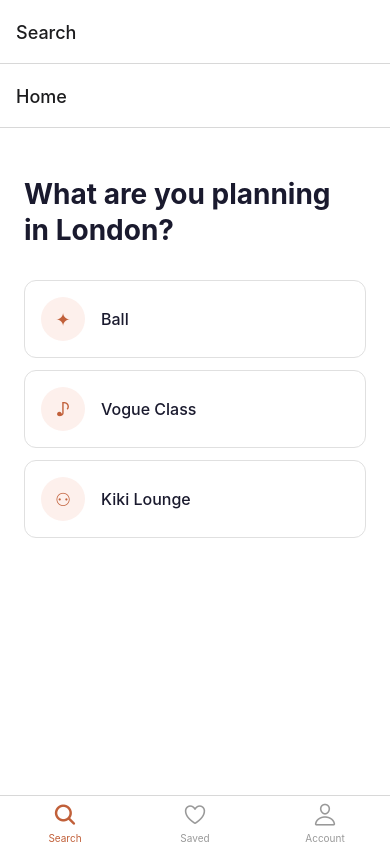
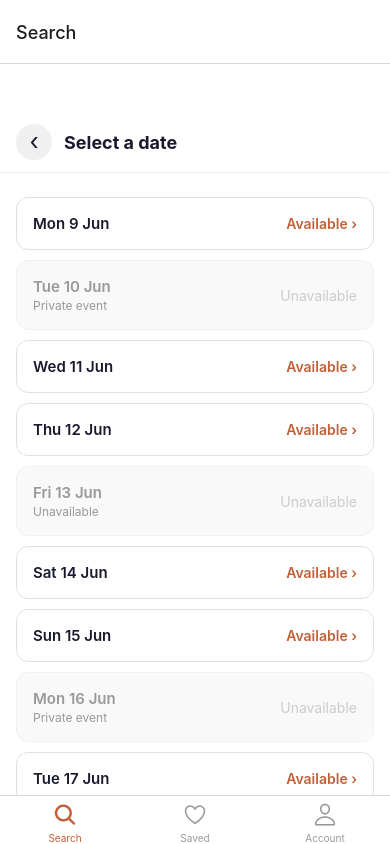
Before and after one commit to NicolasRiley/BallroomNearMe, a React Native app: screen /DatePicker in a window 390 px wide. Built offline with nearby package versions, Linux system fonts and the light colour scheme.

Commit message:
Booking Flow: Date Picker + Booking Summary

```diff
--- a/App.tsx
+++ b/App.tsx
@@ -11,6 +11,8 @@ import SavedScreen from './src/screens/SavedScreen'
 import AccountScreen from './src/screens/AccountScreen'
 import PaymentsScreen from './src/screens/PaymentsScreen'
 import BookingHistoryScreen from './src/screens/BookingHistoryScreen'
+import DatePickerScreen from './src/screens/DatePickerScreen'
+import BookingSummaryScreen from './src/screens/BookingSummaryScreen'
 
 const Tab = createBottomTabNavigator()
 const Stack = createNativeStackNavigator()
@@ -22,6 +24,8 @@ function SearchStack() {
       <Stack.Screen name="VenueList" component={VenueListScreen} />
       <Stack.Screen name="VenueDetail" component={VenueDetailScreen} options={{ headerShown: false }} />
       <Stack.Screen name="VenueMap" component={VenueMapScreen} />
+      <Stack.Screen name="DatePicker" component={DatePickerScreen} options={{ headerShown: false }} />
+      <Stack.Screen name="BookingSummary" component={BookingSummaryScreen} options={{ headerShown: false }} />
     </Stack.Navigator>
   )
 }
--- /dev/null
+++ b/src/screens/BookingSummaryScreen.tsx
@@ -0,0 +1,194 @@
+import { View, Text, TouchableOpacity, StyleSheet, Alert } from 'react-native'
+import { useNavigation, useRoute } from '@react-navigation/native'
+import { NativeStackNavigationProp } from '@react-navigation/native-stack'
+import { venues } from '../data/venues'
+
+const DEFAULT_HOURS = 4
+
+export default function BookingSummaryScreen() {
+  const navigation = useNavigation<NativeStackNavigationProp<any>>()
+  const route = useRoute<any>()
+  const { venueId, date } = route.params
+  const venue = venues.find(v => v.id === venueId)
+
+  if (!venue) return null
+
+  const subtotal = venue.pricePerHour * DEFAULT_HOURS
+  const serviceFee = Math.round(subtotal * 0.12)
+  const total = subtotal + serviceFee
+
+  const handleConfirm = () => {
+    Alert.alert(
+      'Request sent!',
+      `Your booking request for ${venue.name} on ${date} has been sent. The host will respond within ${venue.responseTime.toLowerCase().replace('usually responds ', '')}.`,
+      [{ text: 'OK', onPress: () => navigation.navigate('Home') }]
+    )
+  }
+
+  return (
+    <View style={styles.container}>
+      <View style={styles.header}>
+        <TouchableOpacity style={styles.backButton} onPress={() => navigation.goBack()}>
+          <Text style={styles.backButtonText}>‹</Text>
+        </TouchableOpacity>
+        <Text style={styles.title}>Booking summary</Text>
+      </View>
+
+      <View style={styles.content}>
+        <View style={styles.card}>
+          <Text style={styles.venueName}>{venue.name}</Text>
+          <Text style={styles.venueArea}>{venue.area}</Text>
+        </View>
+
+        <View style={styles.card}>
+          <Text style={styles.sectionTitle}>Date</Text>
+          <Text style={styles.value}>{date}</Text>
+        </View>
+
+        <View style={styles.card}>
+          <Text style={styles.sectionTitle}>Duration</Text>
+          <Text style={styles.value}>{DEFAULT_HOURS} hours (default hire block)</Text>
+        </View>
+
+        <View style={styles.card}>
+          <Text style={styles.sectionTitle}>Price breakdown</Text>
+          <View style={styles.priceRow}>
+            <Text style={styles.priceLabel}>£{venue.pricePerHour}/hr × {DEFAULT_HOURS} hrs</Text>
+            <Text style={styles.priceValue}>£{subtotal}</Text>
+          </View>
+          <View style={styles.priceRow}>
+            <Text style={styles.priceLabel}>Service fee (12%)</Text>
+            <Text style={styles.priceValue}>£{serviceFee}</Text>
+          </View>
+          <View style={styles.divider} />
+          <View style={styles.priceRow}>
+            <Text style={styles.totalLabel}>Total</Text>
+            <Text style={styles.totalValue}>£{total}</Text>
+          </View>
+        </View>
+      </View>
+
+      <View style={styles.footer}>
+        <TouchableOpacity style={styles.confirmButton} onPress={handleConfirm}>
+          <Text style={styles.confirmButtonText}>Send booking request</Text>
+        </TouchableOpacity>
+      </View>
+    </View>
+  )
+}
+
+const styles = StyleSheet.create({
+  container: {
+    flex: 1,
+    backgroundColor: '#f5f5f5',
+  },
+  header: {
+    flexDirection: 'row',
+    alignItems: 'center',
+    paddingTop: 60,
+    paddingHorizontal: 16,
+    paddingBottom: 12,
+    backgroundColor: '#fff',
+    borderBottomWidth: 1,
+    borderBottomColor: '#f0f0f0',
+  },
+  backButton: {
+    width: 36,
+    height: 36,
+    borderRadius: 18,
+    backgroundColor: '#f0f0f0',
+    justifyContent: 'center',
+    alignItems: 'center',
+    marginRight: 12,
+  },
+  backButtonText: {
+    fontSize: 24,
+    color: '#1a1a2e',
+    lineHeight: 28,
+  },
+  title: {
+    fontSize: 18,
+    fontWeight: '700',
+    color: '#1a1a2e',
+  },
+  content: {
+    flex: 1,
+    padding: 16,
+    gap: 12,
+  },
+  card: {
+    backgroundColor: '#fff',
+    borderRadius: 12,
+    padding: 16,
+    borderWidth: 1,
+    borderColor: '#e0e0e0',
+  },
+  venueName: {
+    fontSize: 17,
+    fontWeight: '700',
+    color: '#1a1a2e',
+  },
+  venueArea: {
+    fontSize: 14,
+    color: '#666',
+    marginTop: 2,
+  },
+  sectionTitle: {
+    fontSize: 13,
+    color: '#999',
+    fontWeight: '600',
+    marginBottom: 4,
+    textTransform: 'uppercase',
+    letterSpacing: 0.5,
+  },
+  value: {
+    fontSize: 15,
+    color: '#1a1a2e',
+    fontWeight: '500',
+  },
+  priceRow: {
+    flexDirection: 'row',
+    justifyContent: 'space-between',
+    marginBottom: 8,
+  },
+  priceLabel: {
+    fontSize: 14,
+    color: '#444',
+  },
+  priceValue: {
+    fontSize: 14,
+    color: '#444',
+  },
+  divider: {
+    height: 1,
+    backgroundColor: '#f0f0f0',
+    marginVertical: 8,
+  },
+  totalLabel: {
+    fontSize: 15,
+    fontWeight: '700',
+    color: '#1a1a2e',
+  },
+  totalValue: {
+    fontSize: 15,
+    fontWeight: '700',
+    color: '#1a1a2e',
+  },
+  footer: {
+    padding: 16,
+    backgroundColor: '#fff',
+    borderTopWidth: 1,
+    borderTopColor: '#f0f0f0',
+  },
+  confirmButton: {
+    backgroundColor: '#c1603a',
+    borderRadius: 12,
+    paddingVertical: 16,
+    alignItems: 'center',
+  },
+  confirmButtonText: {
+    color: '#fff',
+    fontSize: 16,
+    fontWeight: '600',
+  },
+})
--- /dev/null
+++ b/src/screens/DatePickerScreen.tsx
@@ -0,0 +1,148 @@
+import { View, Text, ScrollView, TouchableOpacity, StyleSheet } from 'react-native'
+import { useNavigation, useRoute } from '@react-navigation/native'
+import { NativeStackNavigationProp } from '@react-navigation/native-stack'
+import { venues } from '../data/venues'
+
+const DATES = [
+  { date: 'Mon 9 Jun', available: true },
+  { date: 'Tue 10 Jun', available: false, reason: 'Private event' },
+  { date: 'Wed 11 Jun', available: true },
+  { date: 'Thu 12 Jun', available: true },
+  { date: 'Fri 13 Jun', available: false, reason: 'Unavailable' },
+  { date: 'Sat 14 Jun', available: true },
+  { date: 'Sun 15 Jun', available: true },
+  { date: 'Mon 16 Jun', available: false, reason: 'Private event' },
+  { date: 'Tue 17 Jun', available: true },
+  { date: 'Wed 18 Jun', available: true },
+]
+
+export default function DatePickerScreen() {
+  const navigation = useNavigation<NativeStackNavigationProp<any>>()
+  const route = useRoute<any>()
+  const venueId = route.params?.venueId
+  const venue = venues.find(v => v.id === venueId)
+
+  return (
+    <View style={styles.container}>
+      <View style={styles.header}>
+        <TouchableOpacity style={styles.backButton} onPress={() => navigation.goBack()}>
+          <Text style={styles.backButtonText}>‹</Text>
+        </TouchableOpacity>
+        <Text style={styles.title}>Select a date</Text>
+      </View>
+
+      <Text style={styles.venueName}>{venue?.name}</Text>
+
+      <ScrollView contentContainerStyle={styles.list}>
+        {DATES.map(({ date, available, reason }) => (
+          <TouchableOpacity
+            key={date}
+            style={[styles.dateRow, !available && styles.dateRowUnavailable]}
+            onPress={() => {
+              if (available) {
+                navigation.navigate('BookingSummary', { venueId, date })
+              }
+            }}
+            activeOpacity={available ? 0.7 : 1}
+          >
+            <View>
+              <Text style={[styles.dateText, !available && styles.dateTextUnavailable]}>
+                {date}
+              </Text>
+              {!available && (
+                <Text style={styles.reasonText}>{reason}</Text>
+              )}
+            </View>
+            {available ? (
+              <Text style={styles.availableLabel}>Available ›</Text>
+            ) : (
+              <Text style={styles.unavailableLabel}>Unavailable</Text>
+            )}
+          </TouchableOpacity>
+        ))}
+      </ScrollView>
+    </View>
+  )
+}
+
+const styles = StyleSheet.create({
+  container: {
+    flex: 1,
+    backgroundColor: '#fff',
+  },
+  header: {
+    flexDirection: 'row',
+    alignItems: 'center',
+    paddingTop: 60,
+    paddingHorizontal: 16,
+    paddingBottom: 12,
+    borderBottomWidth: 1,
+    borderBottomColor: '#f0f0f0',
+  },
+  backButton: {
+    width: 36,
+    height: 36,
+    borderRadius: 18,
+    backgroundColor: '#f0f0f0',
+    justifyContent: 'center',
+    alignItems: 'center',
+    marginRight: 12,
+  },
+  backButtonText: {
+    fontSize: 24,
+    color: '#1a1a2e',
+    lineHeight: 28,
+  },
+  title: {
+    fontSize: 18,
+    fontWeight: '700',
+    color: '#1a1a2e',
+  },
+  venueName: {
+    fontSize: 14,
+    color: '#666',
+    paddingHorizontal: 20,
+    paddingVertical: 12,
+  },
+  list: {
+    paddingHorizontal: 16,
+    paddingBottom: 32,
+    gap: 10,
+  },
+  dateRow: {
+    flexDirection: 'row',
+    justifyContent: 'space-between',
+    alignItems: 'center',
+    padding: 16,
+    borderRadius: 12,
+    borderWidth: 1,
+    borderColor: '#e0e0e0',
+    backgroundColor: '#fff',
+  },
+  dateRowUnavailable: {
+    backgroundColor: '#f9f9f9',
+    borderColor: '#f0f0f0',
+  },
+  dateText: {
+    fontSize: 15,
+    fontWeight: '600',
+    color: '#1a1a2e',
+  },
+  dateTextUnavailable: {
+    color: '#999',
+  },
+  reasonText: {
+    fontSize: 12,
+    color: '#999',
+    marginTop: 2,
+  },
+  availableLabel: {
+    fontSize: 14,
+    color: '#c1603a',
+    fontWeight: '600',
+  },
+  unavailableLabel: {
+    fontSize: 14,
+    color: '#ccc',
+  },
+})
--- a/src/screens/VenueDetailScreen.tsx
+++ b/src/screens/VenueDetailScreen.tsx
@@ -1,5 +1,6 @@
 import { View, Text, ScrollView, TouchableOpacity, StyleSheet, Image } from 'react-native'
 import { useNavigation, useRoute } from '@react-navigation/native'
+import { NativeStackNavigationProp } from '@react-navigation/native-stack'
 import { useState } from 'react'
 import { venues } from '../data/venues'
 import { useSavedVenues } from '../hooks/useSavedVenues'
@@ -7,7 +8,7 @@ import SafetyBadge from '../components/SafetyBadge'
 import SafetyModal from '../components/SafetyModal'
 
 export default function VenueDetailScreen() {
-  const navigation = useNavigation()
+  const navigation = useNavigation<NativeStackNavigationProp<any>>()
   const route = useRoute<any>()
   const venue = venues.find(v => v.id === route.params?.venueId)
   const [safetyVisible, setSafetyVisible] = useState(false)
@@ -94,7 +95,10 @@ export default function VenueDetailScreen() {
       </ScrollView>
 
       <View style={styles.footer}>
-        <TouchableOpacity style={styles.bookButton}>
+        <TouchableOpacity
+          style={styles.bookButton}
+          onPress={() => navigation.navigate('DatePicker', { venueId: venue.id })}
+        >
           <Text style={styles.bookButtonText}>Request to book</Text>
         </TouchableOpacity>
       </View>
```
